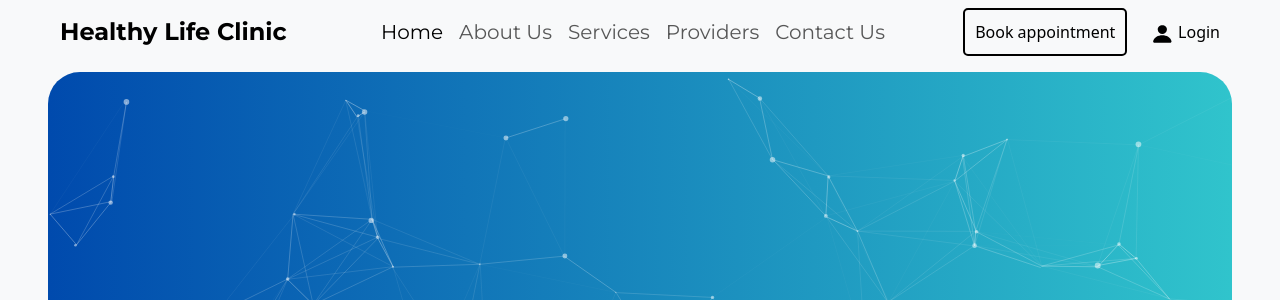
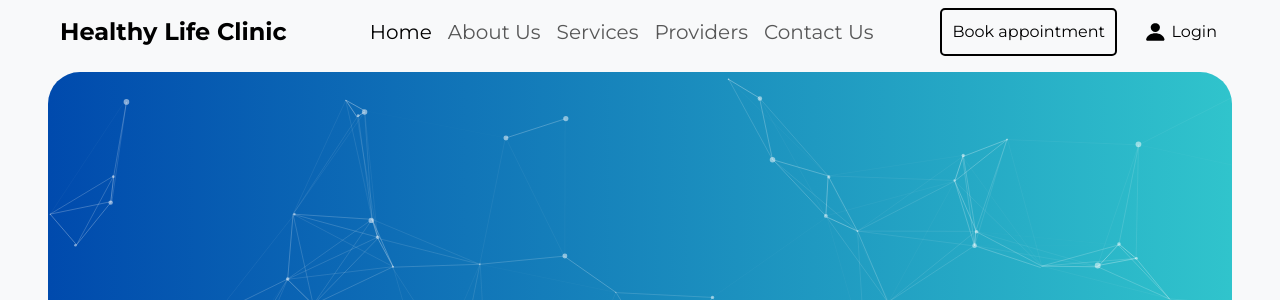
Before and after one commit to kainah07/Healthy_life_clinic, a PHP site: page / in a window 1280 px wide. Shown: the top 300 px of the page. Run offline with PHP 8.4, Linux system fonts and the light colour scheme.

Commit message:
refactor: change login button to anchor tag linking to login.html

```diff
--- a/css/index.css
+++ b/css/index.css
@@ -58,6 +58,7 @@ p, a, li {
 
 
 .appointment-button {
+  text-decoration: none;
   color: black;
   background-color: transparent;
   border: 2px black solid;
@@ -78,11 +79,17 @@ p, a, li {
 }
 
 .login-button {
+  text-decoration: none;
   color: black;
   background-color: transparent;
   border: none;
   position: relative;
   z-index: 2;
+  display: flex;
+  align-items: center;
+  justify-content: center;
+  gap: 5px;
+  padding: 3px
 }
 
 .login-button-scrolled {
--- a/index.html
+++ b/index.html
@@ -35,10 +35,11 @@
         </div>
 
         <div class="d-none d-lg-flex gap-4 ms-auto">
-          <button id="appointmentButton" class="appointment-button">Book appointment</button>
-          <button id="loginButton" class="login-button">
+          <a href="" id="appointmentButton" class="appointment-button">Book appointment</a>
+
+          <a href="login.html" id="loginButton" class="login-button">
             <img id="login-icon" src="images/login-black.svg" alt="" style="height: 20px;"> Login
-          </button>
+          </a>
         </div>
 
       </div>
```
